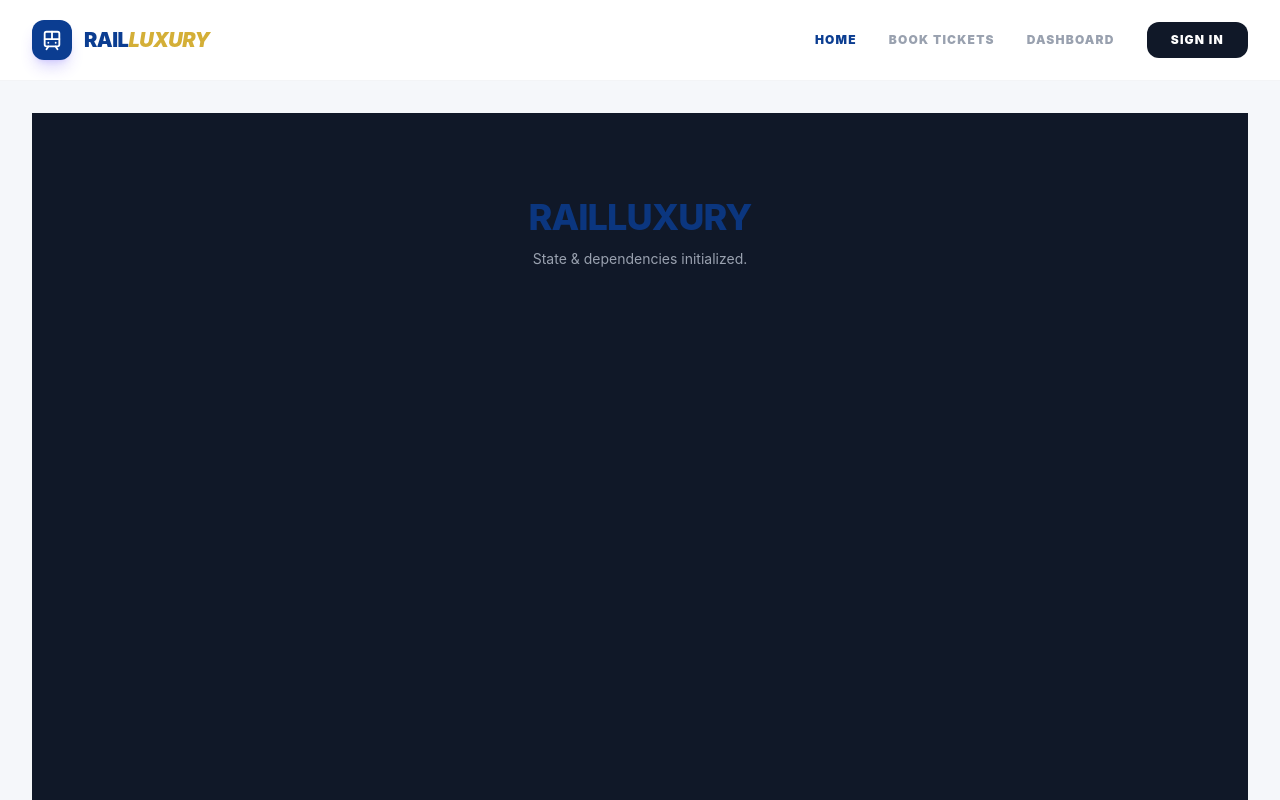
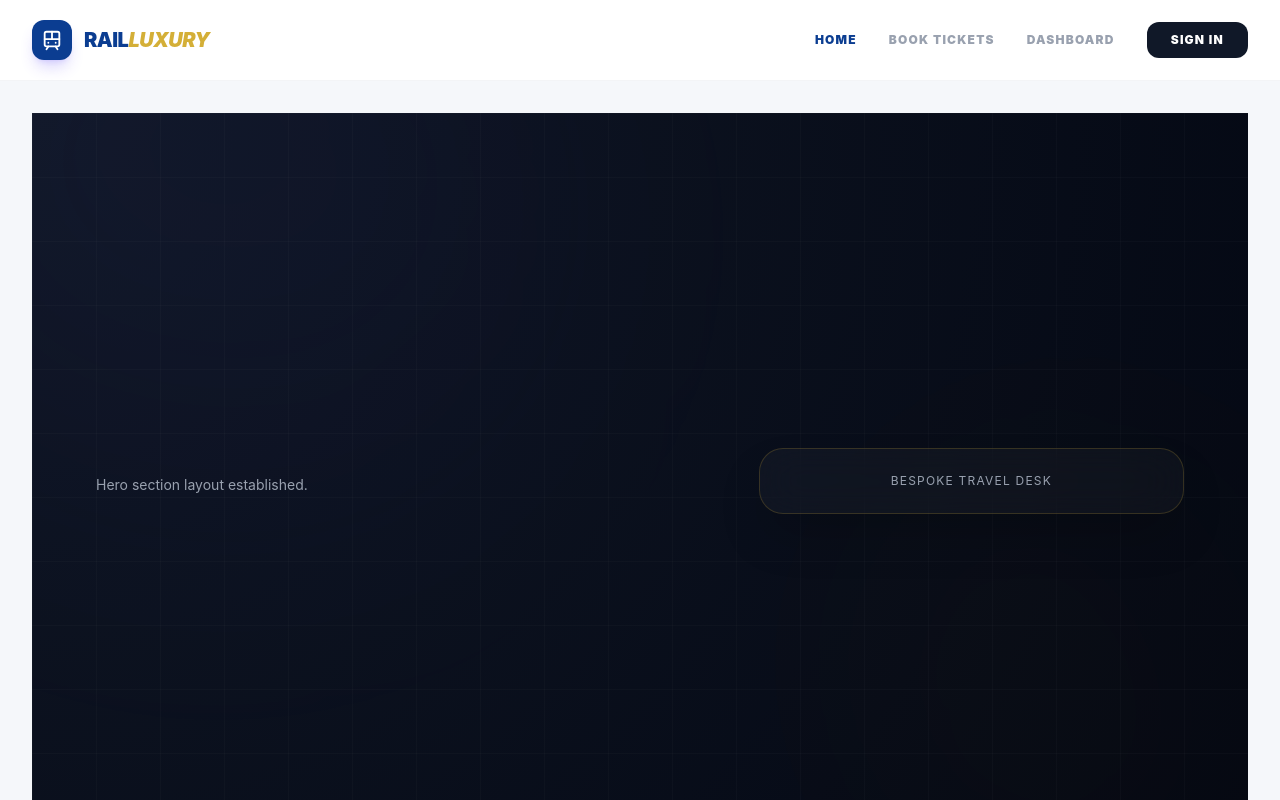
Before and after one commit to HEMANATH-AFK/railluxury, a React (Vite) app in the folder frontend/: page / in a window 1280 px wide. Shown: the top 800 px of the page. Built offline with nearby package versions, Linux system fonts and the light colour scheme.

Commit message:
Step 4: Build Hero Section layout container

```diff
--- a/frontend/src/pages/Home.jsx
+++ b/frontend/src/pages/Home.jsx
@@ -32,11 +32,45 @@ const Home = () => {
   };
 
   return (
-    <div className="min-h-screen bg-gray-900 text-white font-sans">
-      <div className="text-center py-20">
-        <h1 className="text-2xl font-bold tracking-widest text-accent animate-pulse">RAILLUXURY</h1>
-        <p className="text-gray-400 mt-2 text-sm">State & dependencies initialized.</p>
-      </div>
+    <div className="min-h-screen bg-luxury-dark text-white font-sans overflow-x-hidden luxury-scrollbar">
+      {/* Hero Section Container */}
+      <section className="relative min-h-[90vh] flex items-center justify-center pt-24 pb-20 px-4 md:px-8 lg:px-16 overflow-hidden">
+        {/* Animated Background Mesh */}
+        <div className="absolute inset-0 z-0 pointer-events-none">
+          <motion.div
+            animate={{
+              scale: [1, 1.2, 1],
+              rotate: [0, 90, 0],
+              opacity: [0.3, 0.4, 0.3]
+            }}
+            transition={{ duration: 20, repeat: Infinity, ease: "linear" }}
+            className="absolute top-[-20%] left-[-10%] w-[600px] h-[600px] rounded-full bg-gradient-to-br from-indigo-900/30 to-purple-900/0 blur-[120px]"
+          />
+          <motion.div
+            animate={{
+              scale: [1, 1.1, 1],
+              rotate: [0, -90, 0],
+              opacity: [0.2, 0.3, 0.2]
+            }}
+            transition={{ duration: 15, repeat: Infinity, ease: "linear" }}
+            className="absolute bottom-[-10%] right-[-10%] w-[500px] h-[500px] rounded-full bg-gradient-to-br from-amber-500/10 to-red-900/0 blur-[100px]"
+          />
+          <div className="absolute inset-0 bg-[linear-gradient(to_right,rgba(255,255,255,0.02)_1px,transparent_1px),linear-gradient(to_bottom,rgba(255,255,255,0.02)_1px,transparent_1px)] bg-[size:4rem_4rem]"></div>
+        </div>
+
+        {/* Hero Content Wrapper */}
+        <div className="relative z-10 max-w-7xl w-full grid grid-cols-1 lg:grid-cols-12 gap-12 items-center">
+          <div className="lg:col-span-7 flex flex-col justify-center text-left space-y-6">
+            <p className="text-gray-400 mt-2 text-sm">Hero section layout established.</p>
+          </div>
+          <div className="lg:col-span-5 w-full">
+            {/* Search form slot */}
+            <div className="glass-panel p-6 rounded-3xl glow-border-gold shadow-2xl">
+              <p className="text-gray-400 text-xs uppercase tracking-widest text-center">Bespoke Travel Desk</p>
+            </div>
+          </div>
+        </div>
+      </section>
     </div>
   );
 };
```
